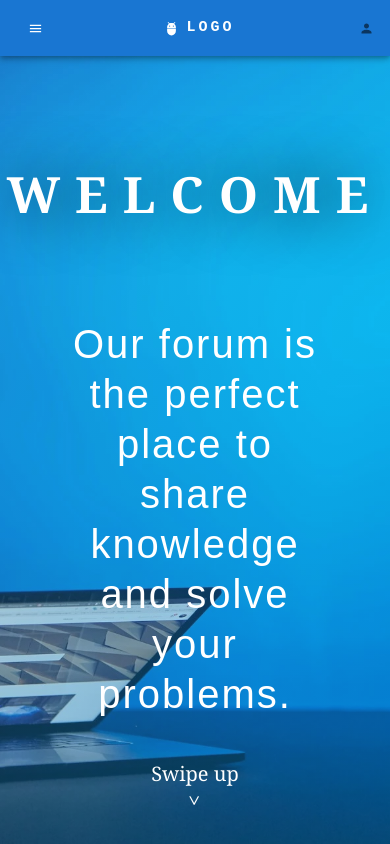
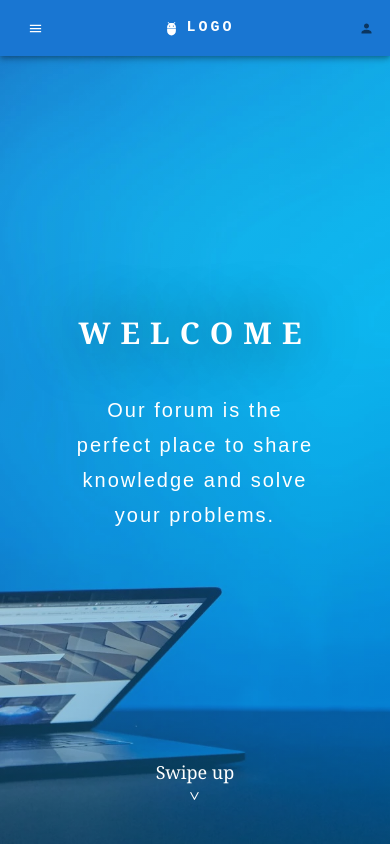
Before and after one commit to DanielMMITM/Forum-Front, a React (Vite) app: page / in a window 390 px wide. Shown: the top 844 px of the page. Built offline with nearby package versions, Linux system fonts and the light colour scheme.

Commit message:
Finish home header and media screen for small devices

```diff
--- a/src/index.css
+++ b/src/index.css
@@ -24,29 +24,26 @@ body {
   background-size: cover;
   background-repeat: no-repeat;
   min-height: 100vh;
-  position: relative;
-  z-index: 0;
-  display: flex;
-  justify-content: center;
   color: #ffffff; }
   .home-header--heading {
     letter-spacing: 1.5rem;
     font-size: 5rem;
-    text-shadow: 0 0 6rem #000000;
-    width: fit-content;
-    position: absolute;
-    z-index: 2;
-    top: 15%; }
+    text-shadow: 0 0 6rem #000000; }
+    @media screen and (max-width: 700px) {
+      .home-header--heading {
+        font-size: 3rem;
+        letter-spacing: 1rem; } }
   .home-header--text {
     letter-spacing: 2px;
     line-height: 5rem;
     font-size: 4rem;
     font-family: Arial, Helvetica, sans-serif;
-    text-align: center;
     width: 65vw;
-    position: absolute;
-    z-index: 1;
-    top: 33%; }
+    text-align: center; }
+    @media screen and (max-width: 700px) {
+      .home-header--text {
+        font-size: 2rem;
+        line-height: 3.5rem; } }
   .home-header--swipe:link, .home-header--swipe:visited {
     color: currentColor;
     display: flex;
@@ -55,11 +52,13 @@ body {
     font-size: 2rem;
     position: absolute;
     top: 90vh;
-    z-index: 1;
     transition: all 0.2s; }
     .home-header--swipe:link::after, .home-header--swipe:visited::after {
       content: ">";
       transform: rotate(90deg);
       margin: auto; }
+    @media screen and (max-width: 700px) {
+      .home-header--swipe:link, .home-header--swipe:visited {
+        font-size: 1.8rem; } }
   .home-header--swipe:hover {
     transform: translateY(-5px); }
--- a/src/pages/Home/Home.tsx
+++ b/src/pages/Home/Home.tsx
@@ -3,7 +3,14 @@ import { Box, Container } from "@mui/material";
 export const Home = () => {
   return (
     <>
-      <Box display={"flex"} component={"header"} className="home-header">
+      <Box
+        display={"flex"}
+        flexDirection={"column"}
+        alignItems={"center"}
+        justifyContent={"center"}
+        component={"header"}
+        className="home-header"
+      >
         <h1 className="heading-primary home-header--heading">Welcome</h1>
         <p className="home-header--text">
           Our forum is the perfect place to share knowledge and solve your
--- a/src/sass/pages/_home.scss
+++ b/src/sass/pages/_home.scss
@@ -11,23 +11,16 @@
 
   min-height: 100vh;
 
-  position: relative;
-  z-index: 0;
-
-  display: flex;
-  justify-content: center;
-
   color: $white;
 
   &--heading {
     letter-spacing: 1.5rem;
     font-size: 5rem;
     text-shadow: 0 0 6rem $black;
-    width: fit-content;
-
-    position: absolute;
-    z-index: 2;
-    top: 15%;
+    @media screen and (max-width: 700px) {
+      font-size: 3rem;
+      letter-spacing: 1rem;
+    }
   }
 
   &--text {
@@ -35,13 +28,13 @@
     line-height: 5rem;
     font-size: 4rem;
     font-family: Arial, Helvetica, sans-serif;
+    width: 65vw;
     text-align: center;
 
-    width: 65vw;
-
-    position: absolute;
-    z-index: 1;
-    top: 33%;
+    @media screen and (max-width: 700px) {
+      font-size: 2rem;
+      line-height: 3.5rem;
+    }
   }
 
   &--swipe {
@@ -56,7 +49,6 @@
 
       position: absolute;
       top: 90vh;
-      z-index: 1;
 
       transition: all 0.2s;
 
@@ -65,6 +57,10 @@
         transform: rotate(90deg);
         margin: auto;
       }
+
+      @media screen and (max-width: 700px) {
+        font-size: 1.8rem;
+      }
     }
 
     &:hover {
```
